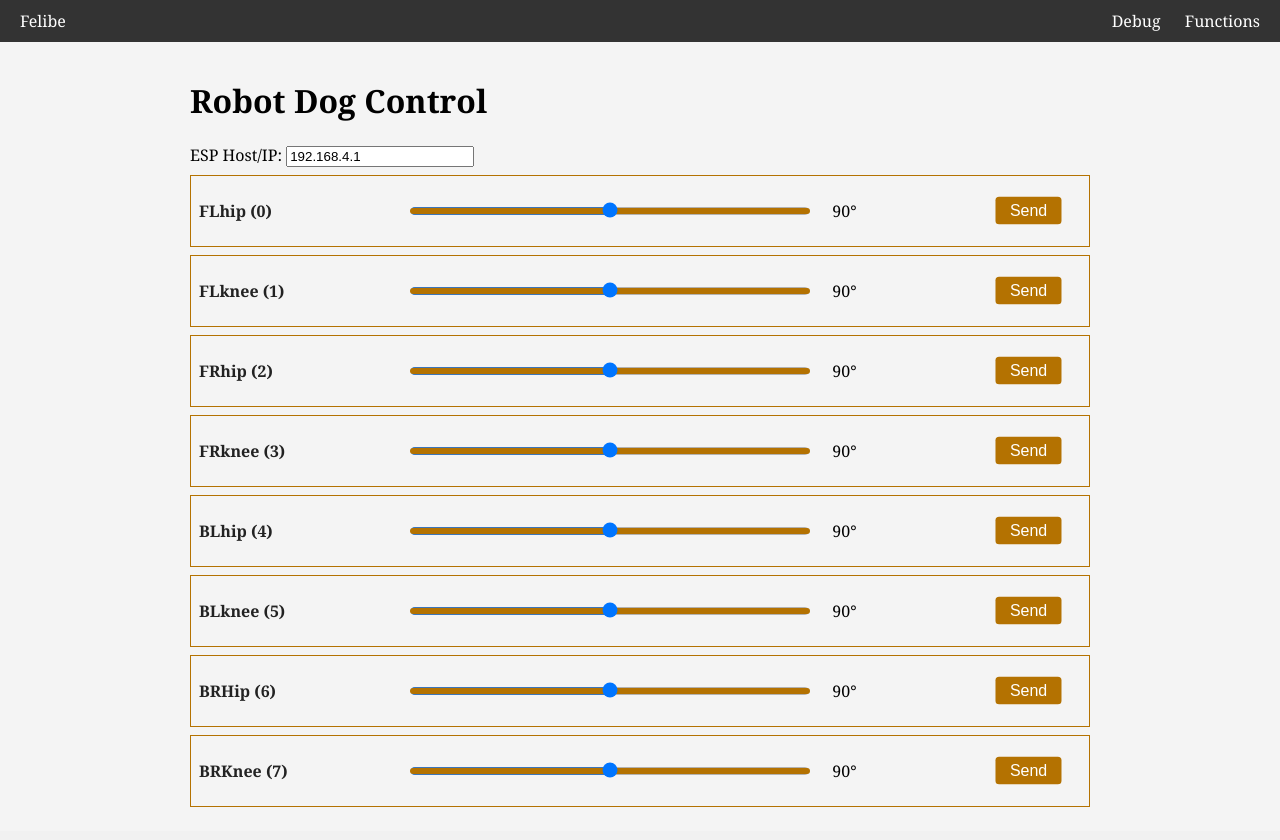
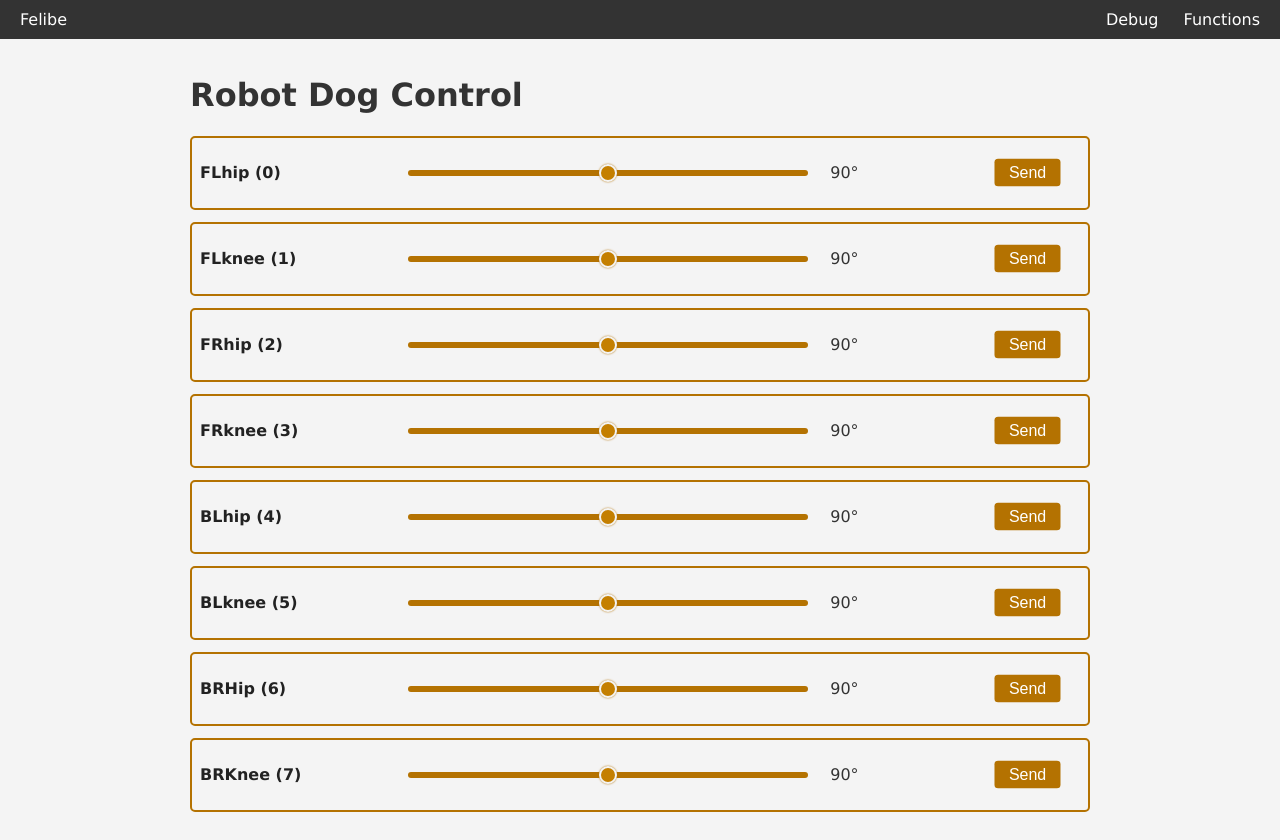
Before and after one commit to AKAvery/Robot-Dog, a Flask app: page / in a window 1280 px wide. Before the commit the page ends 807 px from the top, so only its background shows below. Run offline with Flask 3, Linux system fonts and the light colour scheme.

Commit message:
Style changes + local host fixes

```diff
--- a/clients/web/app.py
+++ b/clients/web/app.py
@@ -6,7 +6,9 @@ app = Flask(__name__)
 def home():
     return render_template('index.html')
 
-
+@app.route('/functions')
+def functions():
+    return render_template('functions.html')
 
 if __name__ == '__main__':
     app.run(port = 4000, debug=True)
--- a/clients/web/static/index.css
+++ b/clients/web/static/index.css
@@ -1,8 +1,9 @@
 body {
-    font-family: Georgia, serif;
+    font-family: Verdana, Geneva, Tahoma, sans-serif;
     margin: 0;
     padding: 0;
     background-color: #f4f4f4;
+    color: #333;
 }
 
 .nav-bar {
@@ -19,9 +20,10 @@ body {
 }
 
 .servo-control {
-    margin: 0.5rem 0;
+    margin: 0.75rem 0;
     padding: 0.5rem;
-    border: 1px solid #b47201ff;
+    border: 2px solid #b47201ff;
+    border-radius: 5px;
     align-items: center;
     display: flex;
 }
@@ -52,22 +54,25 @@ body {
 .servo-slider {
     width: 400px;
     height: 50px;
-
     align-self: center;
-    /* Remove these, as they don't affect the slider's appearance */
-    /* border: none; */
-    /* color: #b47201ff; */
     background-color: #f4f4f4;
+    outline: none;
+    border-radius: 3px;
+    /* Remove default appearance for all browsers */
+    -webkit-appearance: none;
+    appearance: none;
+    /* For Edge */
+    overflow: hidden;
 }
 
-/* Track */
+/* Track for Chrome, Safari, Edge */
 .servo-slider::-webkit-slider-runnable-track {
     height: 6px;
     background: #b47201ff;
     border-radius: 3px;
 }
 
-/* Thumb */
+/* Thumb for Chrome, Safari, Edge */
 .servo-slider::-webkit-slider-thumb {
     -webkit-appearance: none;
     appearance: none;
@@ -78,6 +83,72 @@ body {
     border: 2px solid #f4f4f4;
     cursor: pointer;
     margin-top: -6px;
+    box-shadow: 0 0 2px #b47201ff;
+    transition: background 0.2s;
+}
+.servo-slider:focus::-webkit-slider-thumb {
+    background: #e5a100;
+    border-color: #b47201ff;
+}
+
+/* Track for Firefox */
+.servo-slider::-moz-range-track {
+    height: 6px;
+    background: #b47201ff;
+    border-radius: 3px;
+}
+/* Thumb for Firefox */
+.servo-slider::-moz-range-thumb {
+    width: 18px;
+    height: 18px;
+    background: #c47f00ff;
+    border-radius: 50%;
+    border: 2px solid #f4f4f4;
+    cursor: pointer;
+    box-shadow: 0 0 2px #b47201ff;
+    transition: background 0.2s;
+}
+.servo-slider:focus::-moz-range-thumb {
+    background: #e5a100;
+    border-color: #b47201ff;
+}
+
+/* Track for IE/Edge */
+.servo-slider::-ms-fill-lower,
+.servo-slider::-ms-fill-upper {
+    background: #b47201ff;
+}
+.servo-slider::-ms-thumb {
+    width: 18px;
+    height: 18px;
+    background: #c47f00ff;
+    border-radius: 50%;
+    border: 2px solid #f4f4f4;
+    cursor: pointer;
+    box-shadow: 0 0 2px #b47201ff;
+    transition: background 0.2s;
+}
+.servo-slider:focus::-ms-thumb {
+    background: #e5a100;
+    border-color: #b47201ff;
+}
+
+/* Remove outline on focus for all browsers */
+.servo-slider:focus {
+    outline: none;
+}
+
+/* Remove default styles for Firefox */
+.servo-slider::-moz-focus-outer {
+    border: 0;
+}
+
+/* Hide the outline for Edge/IE */
+.servo-slider:focus::-ms-fill-lower {
+    background: #b47201ff;
+}
+.servo-slider:focus::-ms-fill-upper {
+    background: #b47201ff;
 }
 
 /* For Firefox */
--- a/clients/web/templates/index.html
+++ b/clients/web/templates/index.html
@@ -5,6 +5,7 @@
     <meta charset="UTF-8">
     <meta name="viewport" content="width=device-width, initial-scale=1.0">
     <link rel="stylesheet" href="../static/index.css">
+    <link rel="stylesheet" href="{{ url_for('static', filename='index.css') }}">
     <title>Felibe</title>
 </head>
 <body>
@@ -14,13 +15,13 @@
                 <a href="/">Felibe</a>
         </div>
             <div class="nav-right">
-                <a href="/debug">Debug</a>
+                <a href="/">Debug</a>
                 <a href="/functions">Functions</a>
             </div>
     </div>
     <main style="padding:1rem;max-width:900px;margin:0 auto;">
         <h1>Robot Dog Control</h1>
-        <label>ESP Host/IP: <input id="host" value="192.168.4.1" style="width:180px"></label>
+        <!-- <label>ESP Host/IP: <input id="host" value="192.168.4.1" style="width:180px"></label> -->
         <div id="controls"></div>
     </main>
 
@@ -71,7 +72,7 @@
                 // Wire events
                 slider.addEventListener('input', ()=> value.textContent = slider.value + "°");
                 btn.addEventListener('click', ()=>{
-                    const host = hostInput.value;
+                    const host = "192.168.4.1"; // VALUE OF IP THINGY THATS COMMENTED OUT
                     const pin = pins[i];
                     const angle = slider.value;
                     fetch(`http://${host}/moveServo?pin=${pin}&angle=${angle}`, {method:'POST'})
```
Also changed, not shown: clients/web/static/functions.css (added), clients/web/templates/functions.html (added), 1 other file.
